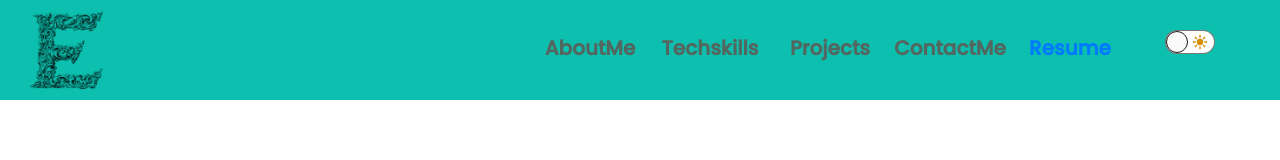
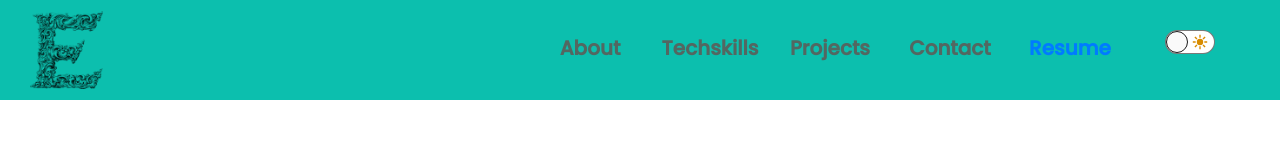
Before and after one commit to Eunnylans/Eunice_Portfolio, a React (Create React App) app: page / in a window 1280 px wide. Shown: the top 160 px of the page. Built offline with nearby package versions, Linux system fonts and the light colour scheme; a web font is replaced by a local one.

Commit message:
Updating NavBar Folder

```diff
--- a/src/Components/HamburgerMenu.js
+++ b/src/Components/HamburgerMenu.js
@@ -43,7 +43,7 @@ const HamburgerMenu = () => {
                 offset={0}
                 duration={700}
               >
-                About Me
+                About
               </LinkScroll>
             </li>
 
@@ -85,7 +85,7 @@ const HamburgerMenu = () => {
                 offset={0}
                 duration={700}
               >
-                Contact-Me
+                Contact
               </LinkScroll>
             </li>
 
--- a/src/Components/NavBar.js
+++ b/src/Components/NavBar.js
@@ -29,7 +29,7 @@ const Navbar = () => {
               offset={0}
               duration={700}
             >
-              AboutMe
+              About
             </LinkScroll>
           </li>
           <li>
@@ -68,7 +68,7 @@ const Navbar = () => {
               offset={-100}
               duration={700}
             >
-              ContactMe
+              Contact
             </LinkScroll>
           </li>
           <li>
```
